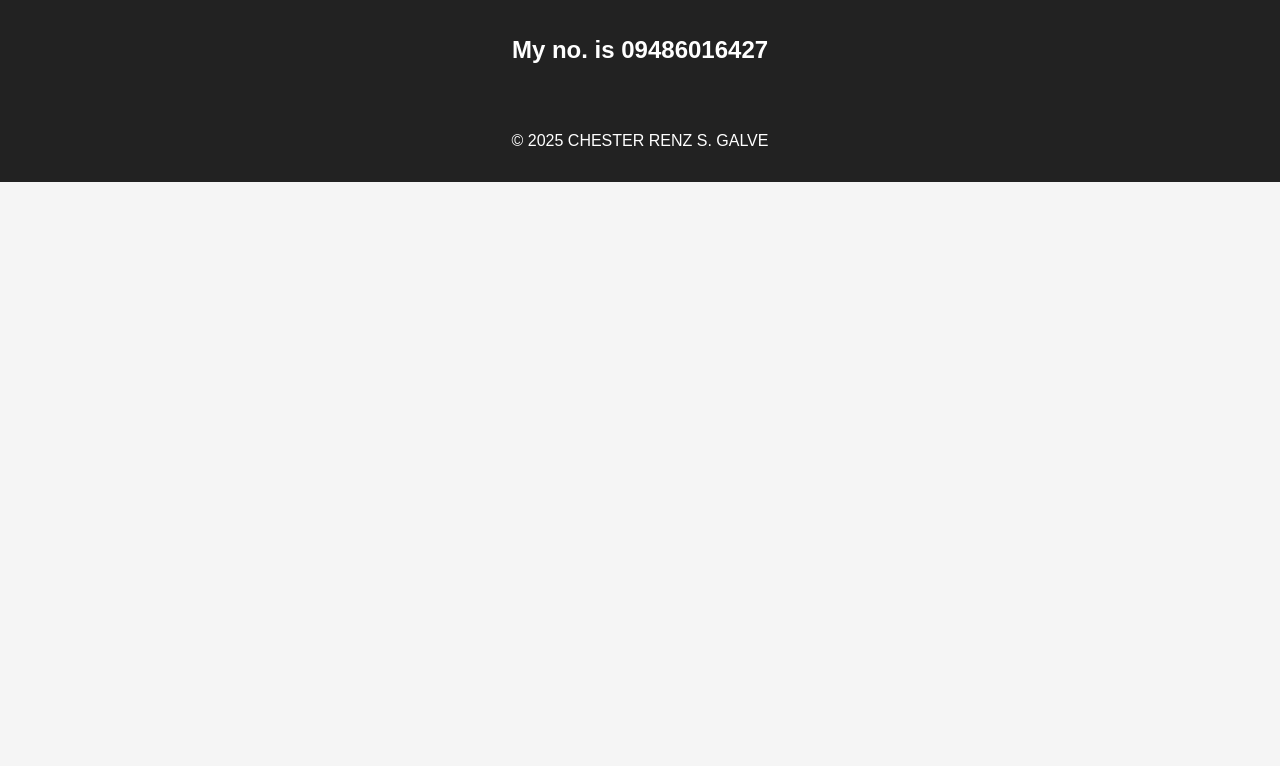
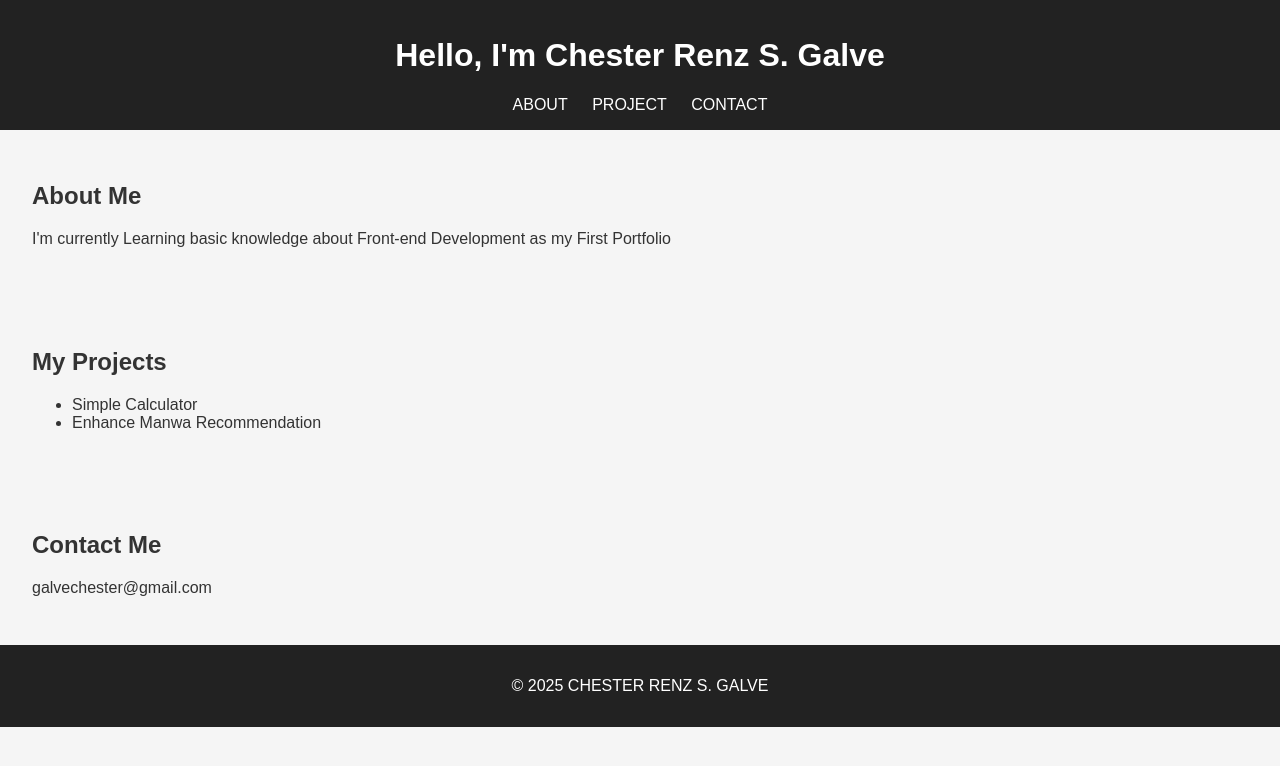
Before and after one commit to Noynoy02/portfolio, a plain HTML site: page index.html in a window 1280 px wide. Drawn offline with Linux system fonts and the light colour scheme.

Commit message:
Add files via upload

```diff
--- a/index.html
+++ b/index.html
@@ -11,10 +11,28 @@
     </head>
     <body>
     <header>
-    <h2>
-        My no. is 09486016427
-    </h2>
+        <h1>Hello, I'm Chester Renz S. Galve</h1>
+        <nav>
+            <a href="#about">ABOUT</a>
+            <a href="#project">PROJECT</a>
+            <a href="contact/index.html">CONTACT</a>
+        </nav>
     </header>
+    <section id="about">
+        <h2>About Me</h2>
+        <p>I'm currently Learning basic knowledge about Front-end Development as my First Portfolio</p>
+    </section>
+    <section id="project">
+        <h2>My Projects</h2>
+        <ul>
+            <li>Simple Calculator</li>
+            <li>Enhance Manwa Recommendation</li>
+        </ul>
+    </section>
+    <section id="contact">
+        <h2>Contact Me</h2>
+        <p>galvechester@gmail.com</p>
+    </section>
     <footer>
         <p>
             &copy; 2025 CHESTER RENZ S. GALVE
```
